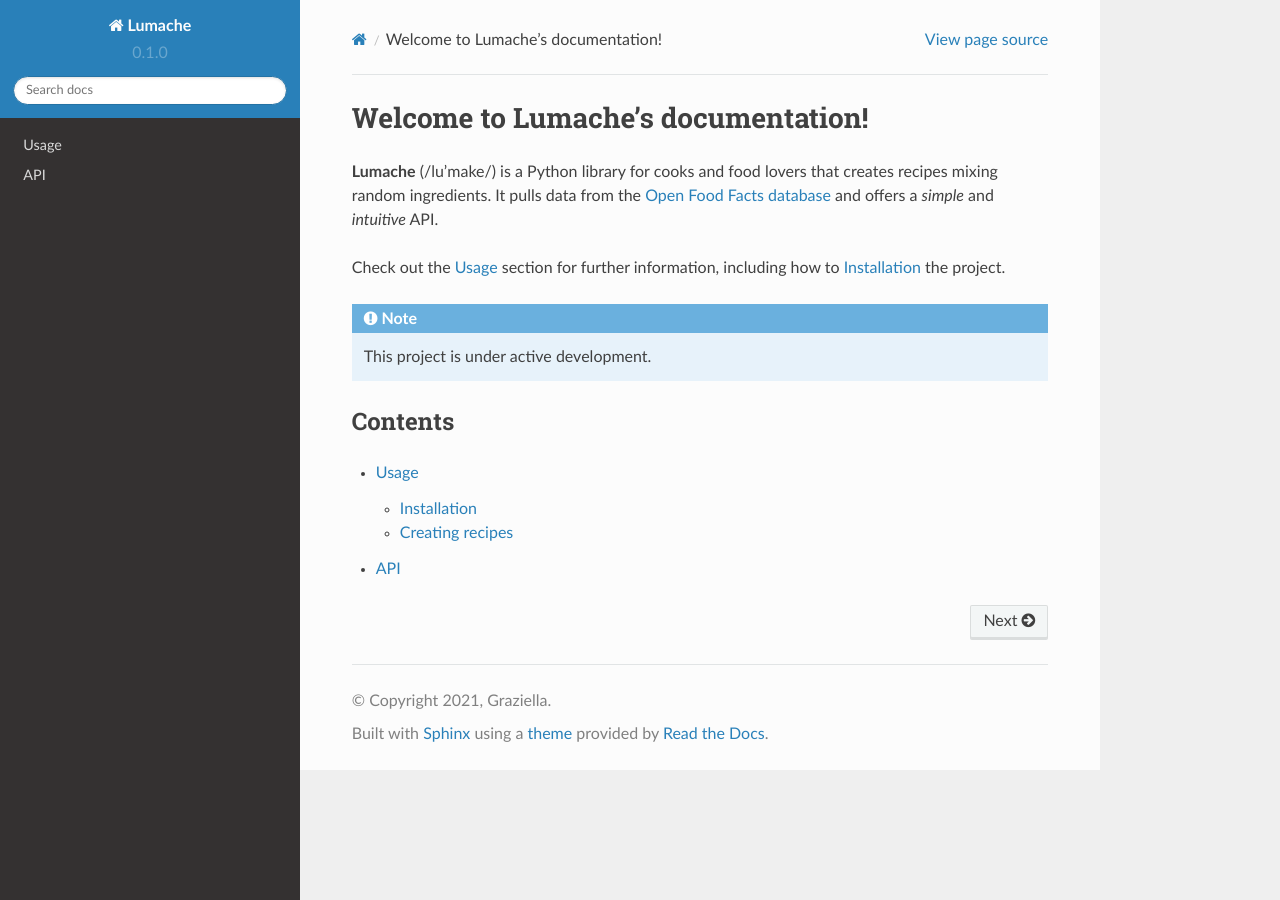
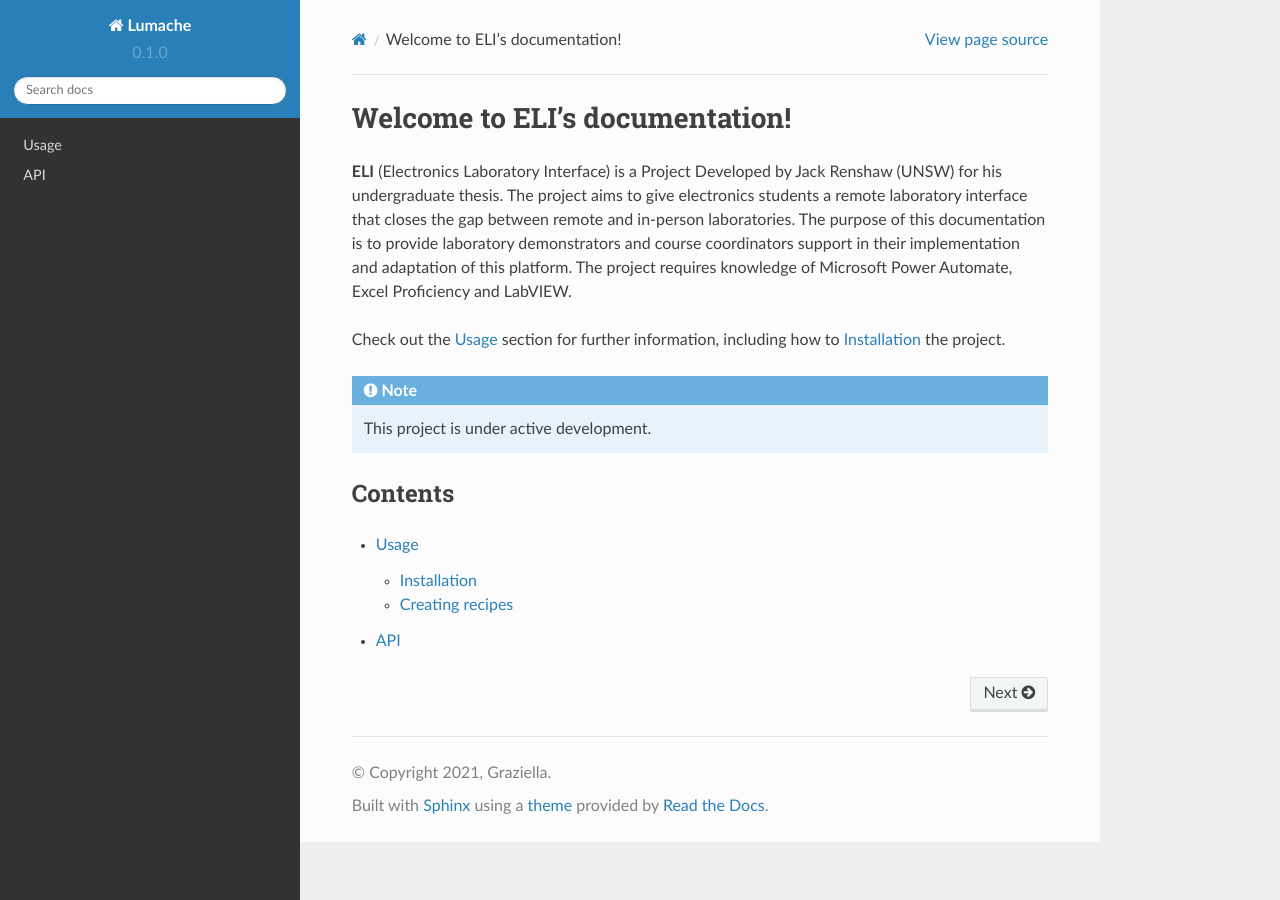
Before and after one commit to jackrenshaw/ELI-Documentation, a Sphinx documentation site: the page built from docs/source/index.rst, in a window 1280 px wide. Built offline with Sphinx 7.4.7 and the Read the Docs theme 2.0.0, drawn with Linux system fonts in a browser that asks for light colours.

Commit message:
Update the Landing Page

```diff
--- a/docs/source/index.rst
+++ b/docs/source/index.rst
@@ -1,10 +1,7 @@
-Welcome to Lumache's documentation!
+Welcome to ELI's documentation!
 ===================================
 
-**Lumache** (/lu'make/) is a Python library for cooks and food lovers
-that creates recipes mixing random ingredients.
-It pulls data from the `Open Food Facts database <https://world.openfoodfacts.org/>`_
-and offers a *simple* and *intuitive* API.
+**ELI** (Electronics Laboratory Interface) is a Project Developed by Jack Renshaw (UNSW) for his undergraduate thesis. The project aims to give electronics students a remote laboratory interface that closes the gap between remote and in-person laboratories. The purpose of this documentation is to provide laboratory demonstrators and course coordinators support in their implementation and adaptation of this platform. The project requires knowledge of Microsoft Power Automate, Excel Proficiency and LabVIEW.
 
 Check out the :doc:`usage` section for further information, including
 how to :ref:`installation` the project.
```
